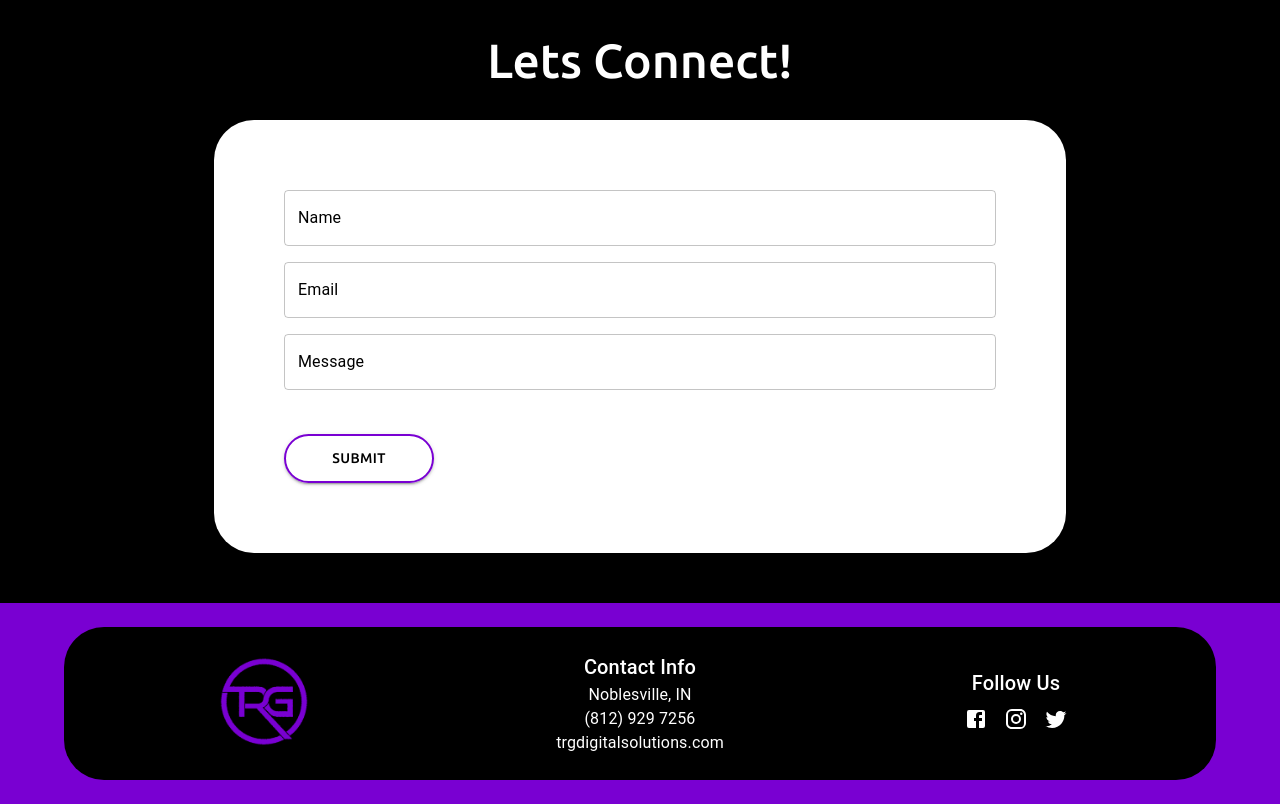
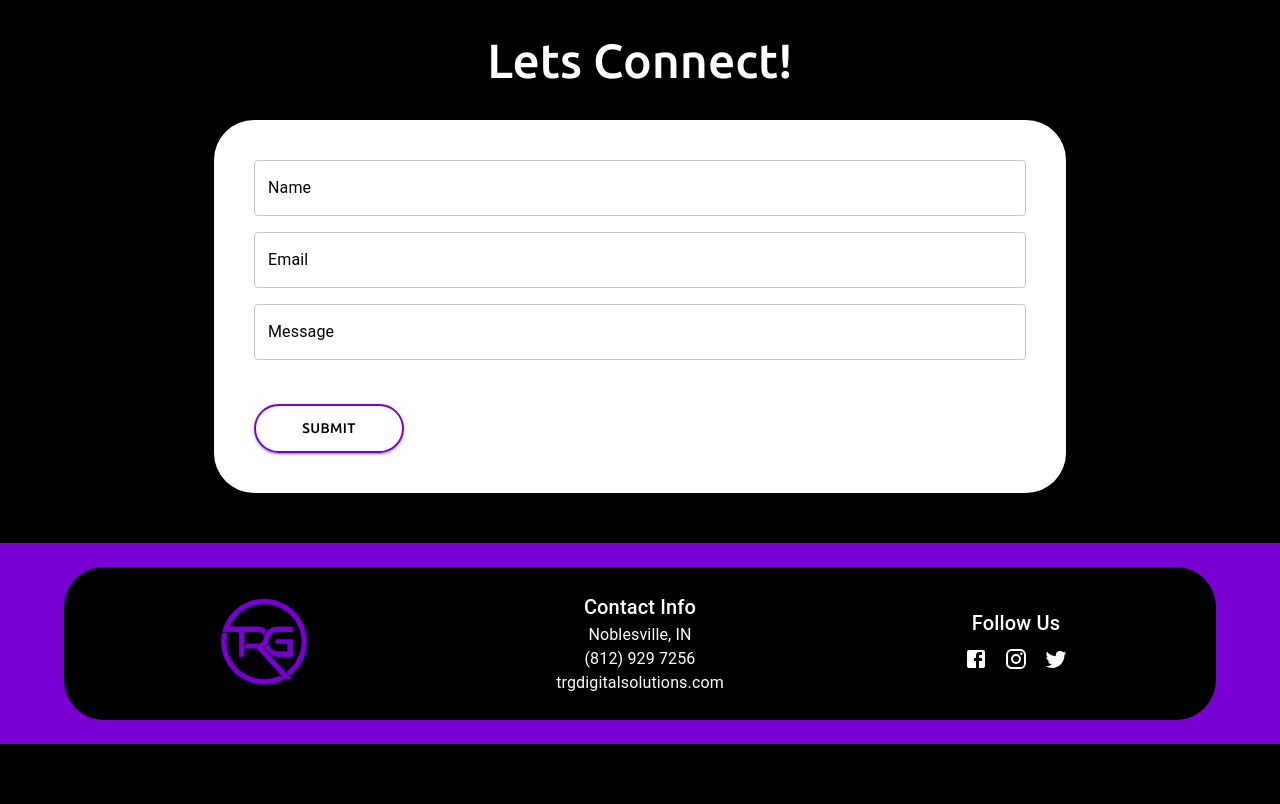
Before and after one commit to tgoodall3/trg-solutions, a React (Create React App) app: page / in a window 1280 px wide. Shown: the part 2660-3464 px from the top of the page. After the commit the page ends 3404 px from the top, so only its background shows below. Built offline with nearby package versions, Linux system fonts and the light colour scheme.

Commit message:
padding change

```diff
--- a/src/Pages/Contact.js
+++ b/src/Pages/Contact.js
@@ -8,7 +8,7 @@ function Contact() {
                 <Typography id='contact' variant="h3" component="h1" gutterBottom sx={{color:'white', fontFamily: 'Ubuntu, sans-serif', fontWeight:'500', textAlign:'center' }}>
                     Lets Connect!
                 </Typography>
-                <Box component="form" sx={{ marginTop: '2em', backgroundColor:'white', padding:'70px', borderRadius:'40px', fontFamily: 'Ubuntu, sans-serif' }}>
+                <Box component="form" sx={{ marginTop: '2em', backgroundColor:'white', padding:'40px', borderRadius:'40px', fontFamily: 'Ubuntu, sans-serif' }}>
                 <TextField
                         fullWidth
                         label="Name"
```
